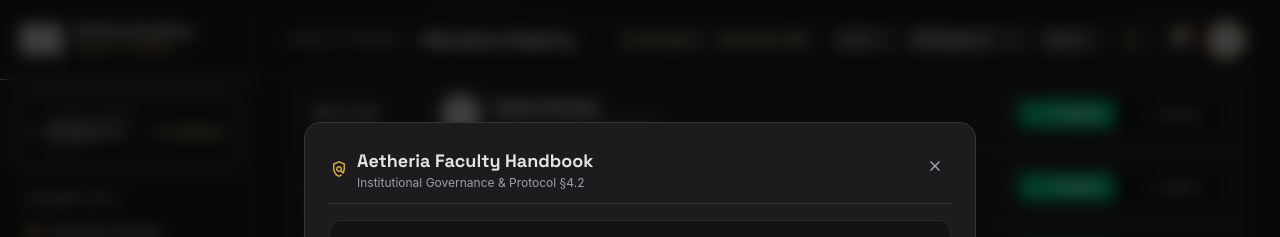
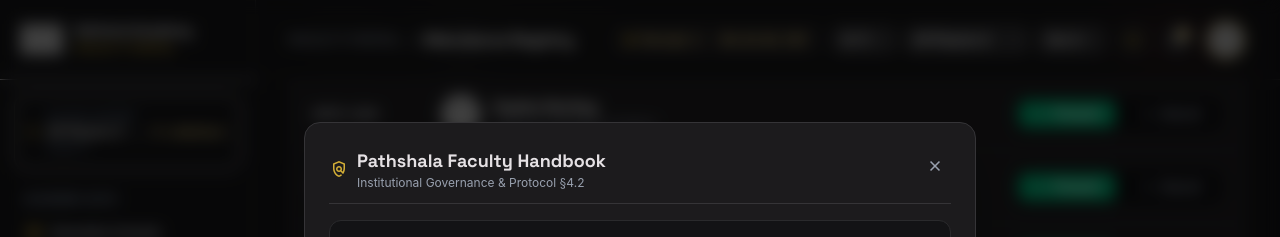
Before and after one commit to uday-reddy1634/Teacher-portal, a React (Vite) app: page / in a window 1280 px wide. Both pictures are taken after a click on the button "Staff Handbook §4.2". Shown: the part 747-984 px from the top of the page. Built offline with nearby package versions, Linux system fonts and the light colour scheme; no server answers; grey boxes are pictures that could not be loaded.

Commit message:
Rename handbook title in Modals component

```diff
--- a/src/components/Modals.tsx
+++ b/src/components/Modals.tsx
@@ -178,7 +178,7 @@ export const HandbookModal: React.FC<HandbookModalProps> = ({ isOpen, onClose, t
           <div className="flex items-center gap-2">
             <span className="material-symbols-outlined text-[#d4af37] text-2xl">policy</span>
             <div>
-              <h3 className="font-display font-bold text-lg">Aetheria Faculty Handbook</h3>
+              <h3 className="font-display font-bold text-lg">Pathshala Faculty Handbook</h3>
               <p className={`text-xs ${theme === 'dark' ? 'text-gray-400' : 'text-slate-600 font-medium'}`}>
                 Institutional Governance & Protocol §4.2
               </p>
```
